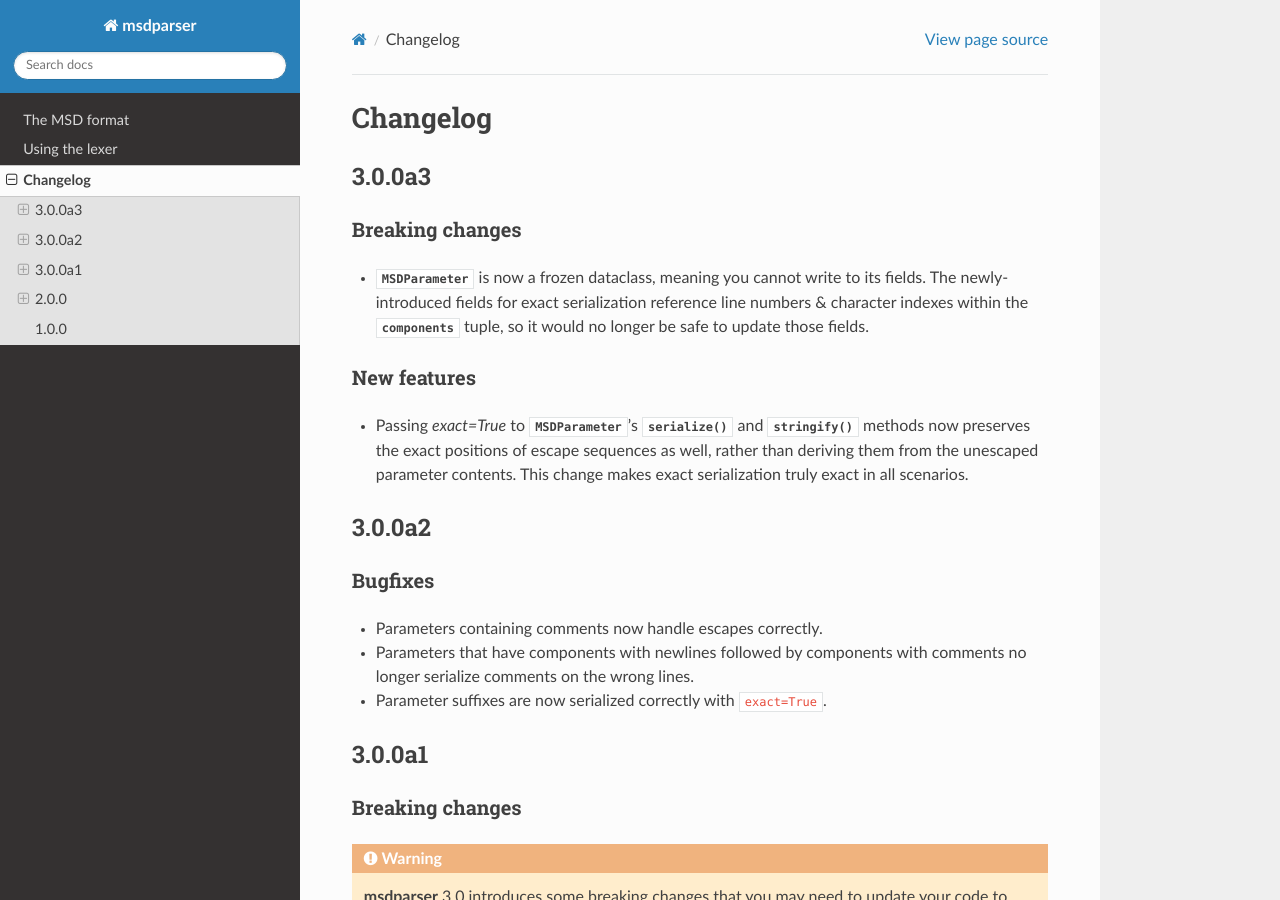
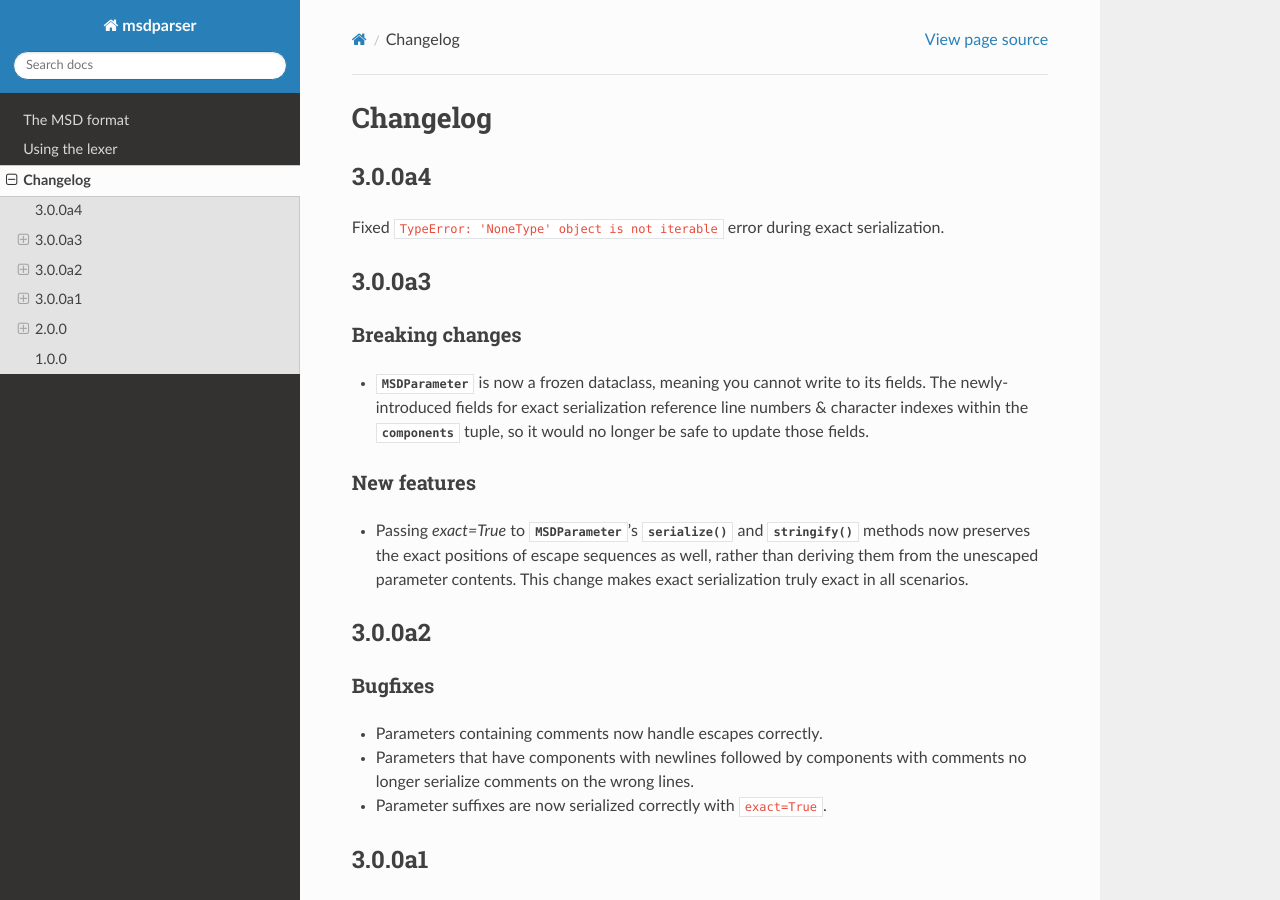
Before and after one commit to garcia/msdparser, a Sphinx documentation site: the page built from docs/source/changelog.rst, in a window 1280 px wide and 900 px high. Built offline with Sphinx 7.4.7 and the Read the Docs theme 3.1.0, drawn with Linux system fonts in a browser that asks for light colours.

Commit message:
Bump to 3.0.0a4 + update changelog

```diff
--- a/docs/source/changelog.rst
+++ b/docs/source/changelog.rst
@@ -1,5 +1,12 @@
 Changelog
 =========
+
+3.0.0a4
+-------
+
+Fixed ``TypeError: 'NoneType' object is not iterable`` error
+during exact serialization.
+
 
 3.0.0a3
 -------
--- a/pyproject.toml
+++ b/pyproject.toml
@@ -1,6 +1,6 @@
 [project]
 name = "msdparser"
-version = "3.0.0a3"
+version = "3.0.0a4"
 description = "Low-level parser for StepMania MSD files (SM, SSC, DWI...)"
 authors = [
     { name = "Ash Garcia", email = "github@garcia.sh" }
--- a/src/msdparser/__init__.py
+++ b/src/msdparser/__init__.py
@@ -3,7 +3,7 @@
 and :class:`.MSDParserError` for convenience.
 """
 
-__version__ = "3.0.0a2"
+__version__ = "3.0.0a4"
 __all__ = ["MSDParserError", "MSDParameter", "parse_msd"]
 
 from .parser import MSDParserError, parse_msd
```
Also changed, not shown: 1 other file.
